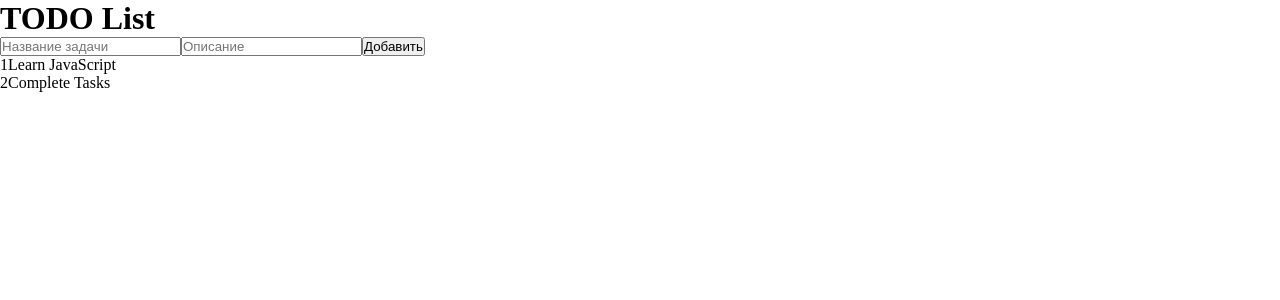
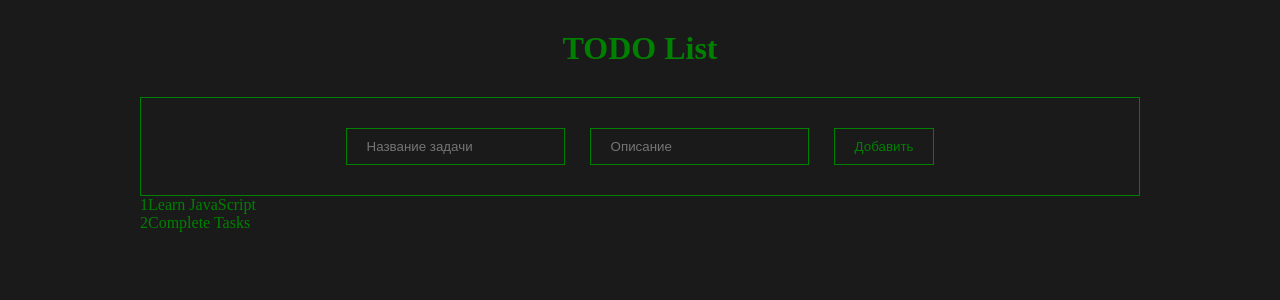
Before and after one commit to elijahmylcev/testBioMed, a React (Create React App) app in the folder todo/client/: page / in a window 1280 px wide. Shown: the top 300 px of the page. Built offline with nearby package versions, Linux system fonts and the light colour scheme.

Commit message:
Start styling && fix Add component

```diff
--- a/todo/client/src/App.js
+++ b/todo/client/src/App.js
@@ -1,6 +1,7 @@
 import { useState } from 'react';
 import AddTodoItem from './components/AddTodoItem/AddTodoItem';
 import TodoList from './components/TodoList';
+import './App.scss';
 
 function App() {
   const [todoCollection, setTodoCollection] = useState([
--- /dev/null
+++ b/todo/client/src/App.scss
@@ -0,0 +1,9 @@
+.App {
+  padding: 30px 50px;
+  max-width: 1100px;
+  margin: 0 auto;
+  h1 {
+    margin: 0 auto;
+    text-align: center;
+  }
+}
--- a/todo/client/src/components/AddTodoItem/AddTodoItem.jsx
+++ b/todo/client/src/components/AddTodoItem/AddTodoItem.jsx
@@ -1,4 +1,5 @@
 import { useState } from 'react';
+import './AddTodoItem.scss';
 
 function AddTodoItem({ AddItemInCollection }) {
   const [title, setTitle] = useState('');
@@ -6,10 +7,11 @@ function AddTodoItem({ AddItemInCollection }) {
 
   function Add(e, inputTitle, inputDescription) {
     e.preventDefault();
-    console.log(inputTitle, inputDescription);
-    AddItemInCollection(inputTitle, inputDescription);
-    setTitle('');
-    setDescription('');
+    if (inputTitle || inputDescription) {
+      AddItemInCollection(inputTitle, inputDescription);
+      setTitle('');
+      setDescription('');
+    }
   }
 
   return (
--- /dev/null
+++ b/todo/client/src/components/AddTodoItem/AddTodoItem.scss
@@ -0,0 +1,21 @@
+form {
+  margin-top: 30px;
+  display: flex;
+  flex-direction: row;
+  justify-content: center;
+  gap: 25px;
+  border: 1px solid green;
+  padding: 30px;
+  input {
+    padding: 10px 20px;
+    background-color: transparent;
+    border: 1px solid green;
+    color: green;
+  }
+  button {
+    padding: 10px 20px;
+    background-color: transparent;
+    border: 1px solid green;
+    color: green;
+  }
+}
--- a/todo/client/src/index.css
+++ b/todo/client/src/index.css
@@ -2,4 +2,10 @@
   margin: 0;
   padding: 0;
   box-sizing: border-box;
+  border: none;
 }
+
+body {
+  background-color: rgb(26, 26, 26);
+  color: green;
+}
```
Also changed, not shown: 1 other file (tests, documents, lock files or other folders).
